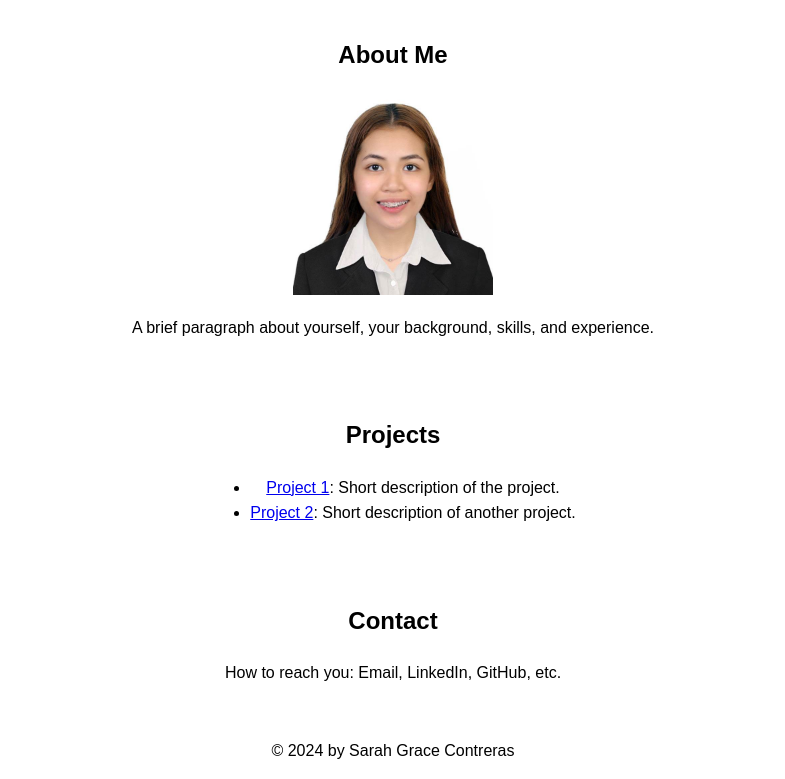
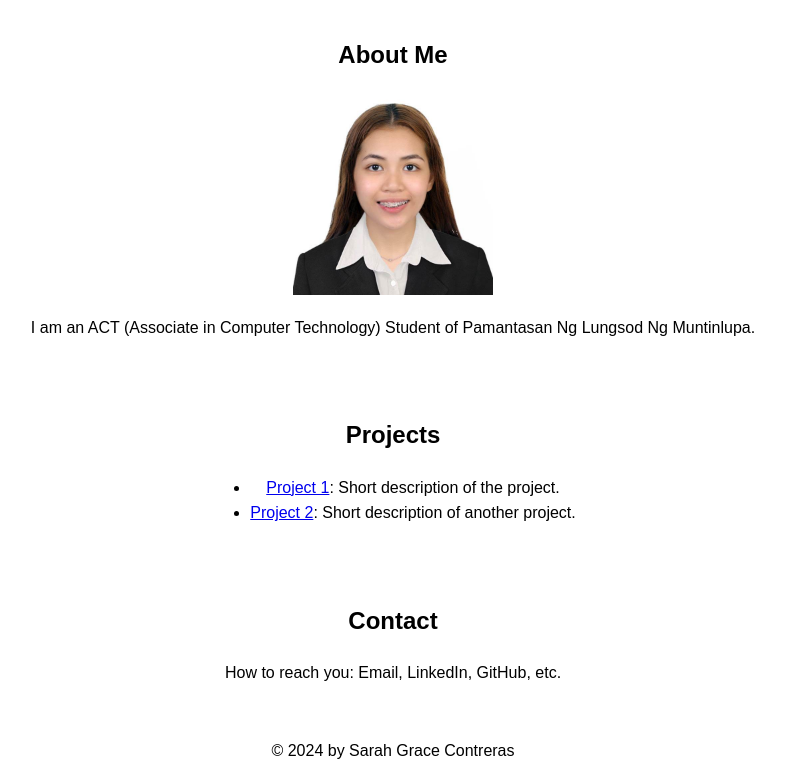
Before and after one commit to srhgrc02/githubProject, a plain HTML site: page index.html in a window 1280 px wide. Shown: the part 82-861 px from the top of the page, without its empty margins (247-1032 px from the left). Drawn offline with Linux system fonts and the light colour scheme.

Commit message:
Update index.html

```diff
--- a/index.html
+++ b/index.html
@@ -66,7 +66,7 @@
             <h2>About Me</h2>
             <img src="profile_picture.jpg" alt="Your Name's Profile Picture" class="profile-pic">
             <p>
-                A brief paragraph about yourself, your background, skills, and experience.
+                I am an ACT (Associate in Computer Technology) Student of Pamantasan Ng Lungsod Ng Muntinlupa.
             </p>
         </section>
 
```
